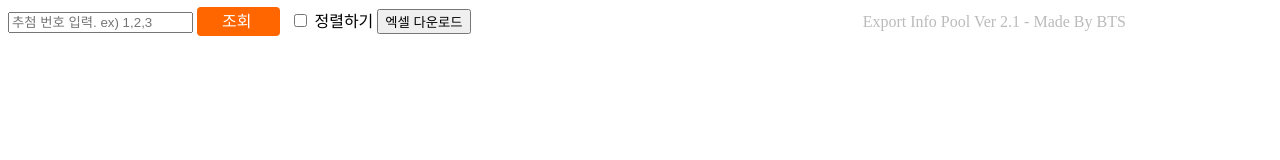
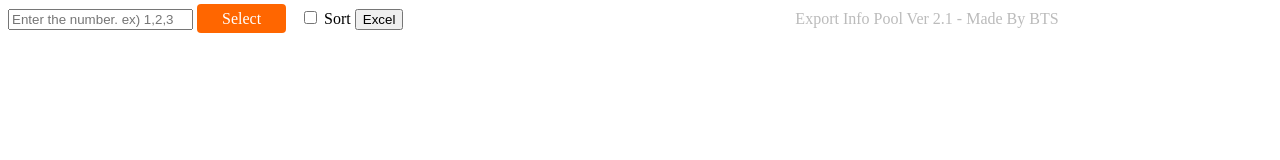
Before and after one commit to bts7623/getCsvList, a plain HTML site: page index.html in a window 1280 px wide. Drawn offline with Linux system fonts and the light colour scheme.

Commit message:
English conversion
English conversion

```diff
--- a/index.html
+++ b/index.html
@@ -3,18 +3,16 @@
 <head>
     <meta charset="UTF-8">
     <meta name="viewport" content="width=device-width, initial-scale=1.0">
-    <title>정보화사업 인력풀 검색</title>
+    <title>getCsvList</title>
     <link rel="stylesheet" href="style.css">
 </head>
 <body>
     <input type="file" name="csvFileInput" id="csvFileInput" accept=".csv" disabled>
-    <input type="text" id="selectNum" placeholder="추첨 번호 입력. ex) 1,2,3">
-    <label class="selectBtn" id="selectBtn" for="csvFileInput">
-        조회
-    </label>
+    <input type="text" id="selectNum" placeholder="Enter the number. ex) 1,2,3">
+    <label class="selectBtn" id="selectBtn" for="csvFileInput">Select</label>
     <input type="checkbox" id="sortCheckbox">
-    <label for="sortCheckbox">정렬하기</label>
-    <button id="downloadBtn">엑셀 다운로드</button>
+    <label for="sortCheckbox">Sort</label>
+    <button id="downloadBtn">Excel</button>
     &emsp;&emsp;&emsp;&emsp;&emsp;&emsp;&emsp;&emsp;&emsp;&emsp;&emsp;&emsp;&emsp;&emsp;&emsp;&emsp;&emsp;&emsp;&emsp;&emsp;&emsp;&emsp;&emsp;&emsp;
 	<span class="maker">Export Info Pool Ver 2.1 - Made By BTS</span>
     <table id="dataTable">
```
